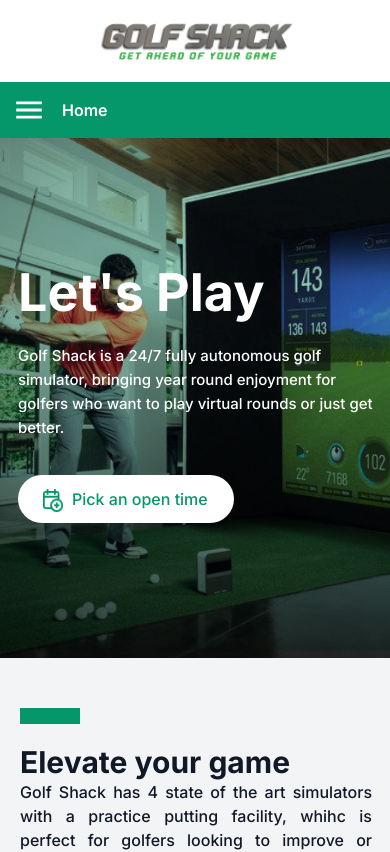
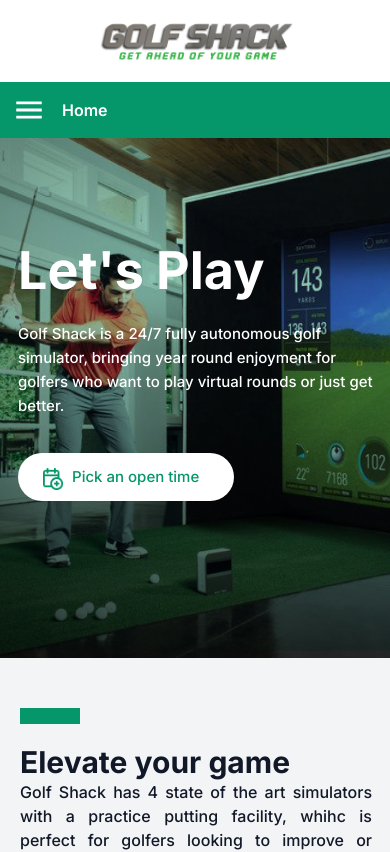
Before and after one commit to kamranalisheeno9/glof-shack, a React (Create React App) app: page / in a window 390 px wide. Shown: the top 852 px of the page. Built offline with nearby package versions, Linux system fonts and the light colour scheme.

Commit message:
Revision done

```diff
--- a/src/App.css
+++ b/src/App.css
@@ -1,11 +1,12 @@
 @import url('https://fonts.googleapis.com/css2?family=Inter:wght@100;200;300;400;500;600;700&display=swap');
 
 body {
-  background-color: #F3F4F6 !important;
+  background-color: white !important;
 }
 
 .App {
   height: 100%;
+
 }
 
 /* ------- Slider Styling -------- */
@@ -130,6 +131,11 @@ body {
 .offcanvas.offcanvas-start {
   width: auto !important;
 }
+.res-logo-box{
+  text-align: center;
+  width: 80%;
+}
+
 
 
 /* ------------ Common ---------- */
@@ -149,16 +155,21 @@ body {
 
 .Col2 {
   width: 100%;
+  background-color: #F3F4F6;
+
 }
 
 /* -------- Home Page -------- */
 
 .mainScreen {
   position: absolute;
-  height: 637px;
+  height: auto;
   left: 310px;
   right: 0px;
   top: 4px;
+  background-color: #F3F4F6;
+  padding-left: 10px;
+
 }
 
 
@@ -178,7 +189,7 @@ body {
   width: 587px;
   height: 208px;
   left: 60px;
-  top: calc(50% - 208px/2 - 0.5px);
+  top: calc(16% - 208px/2 - 0.5px);
 }
 
 .arrow-container {
@@ -246,7 +257,7 @@ body {
   font-family: 'Inter';
   font-style: normal;
   font-weight: 500;
-  font-size: 16px;
+  font-size: 15px;
   line-height: 24px;
   color: #059669;
 
@@ -276,6 +287,7 @@ body {
   height: 16px;
   background: #059669;
   mix-blend-mode: normal;
+
 }
 
 .extra-text {
@@ -402,7 +414,7 @@ body {
 
 .vid-img {
   width: 658px;
-  height: 363px;
+  height: auto;
 
   mix-blend-mode: normal;
 
@@ -521,6 +533,10 @@ body {
   position: relative;
 
 }
+.inner-div{
+  padding-left:10px ;
+
+}
 
 .tutorials-h {
 
@@ -548,15 +564,16 @@ body {
   line-height: 36px;
   color: #111827;
   margin-top: 20px;
+
 }
 
 .tutorial-box {
   position: absolute;
-  height: 637px;
   left: 310px;
   right: 0px;
   top: 4px;
-
+  padding: 0px 15px;
+  background-color: #F3F4F6;
 }
 
 /* ---------- Lets Play ------- */
@@ -626,6 +643,8 @@ body {
 
 .input-box {
   margin-top: 20px;
+  padding-left:10px ;
+
 }
 
 .f-l-box {
@@ -822,7 +841,7 @@ body {
   /* -------- Home Page -------- */
 
   .mainText {
-    top: calc(35% - 208px/2 - 0.5px);
+    top: calc(14% - 208px/2 - 0.5px);
 
   }
 }
@@ -831,18 +850,22 @@ body {
   .message textarea {
     width: 600px;
 }
+
 }
 @media only screen and (max-width:1100px) {
 
   /* -------- Home Page -------- */
+  .mainText {
+    top: calc(14% - 208px/2 - 0.5px);
 
+  }
   .mainScreen img {
     width: 100%;
     margin: 0 auto;
   }
 
   .mainText {
-    top: calc(25% - 208px/2 - 0.5px);
+    top: calc(12% - 208px/2 - 0.5px);
     gap: 15px;
     width: fit-content;
     margin: 0px;
@@ -873,6 +896,7 @@ body {
 }
 
 @media only screen and (max-width:992px) {
+
   .sliderBody {
     display: none;
   }
@@ -894,11 +918,13 @@ body {
     left: 0px;
     right: 0px;
     top: 0px;
+    padding: 0px;
 
   }
 
   .inner-page-title {
     line-height: 16px;
+    margin-left: 5px;
   }
 
   .Col2 {
@@ -914,6 +940,7 @@ body {
   .square-box {
     margin-top: 50px;
     margin-left: 20px;
+
   }
 
   .extra-text {
@@ -927,7 +954,7 @@ body {
   }
 
   .mainText {
-    top: calc(38% - 208px/2 - 0.5px);
+    top: calc(14% - 208px/2 - 0.5px);
     margin: 20px;
   }
 
@@ -950,10 +977,6 @@ body {
     cursor: pointer;
   }
 
-  .inner-page-title {
-    margin-left: 20px;
-
-  }
 
   .inner-div {
     margin-left: 20px;
@@ -963,7 +986,7 @@ body {
 
 @media only screen and (max-width:900px) {
   .mainText {
-    top: calc(30% - 208px/2 - 0.5px);
+    top: calc(12% - 208px/2 - 0.5px);
     margin: 20px;
   }
 
@@ -975,7 +998,7 @@ body {
 
 @media only screen and (max-width:768px) {
   .mainText {
-    top: calc(22% - 208px/2 - 0.5px);
+    top: calc(11% - 208px/2 - 0.5px);
     margin: 20px;
   }
 
@@ -1010,7 +1033,7 @@ body {
   }
 
   .mainText {
-    top: calc(35% - 208px/2 - 0.5px);
+    top: calc(12% - 208px/2 - 0.5px);
     margin: 20px;
   }
 
--- a/src/App.js
+++ b/src/App.js
@@ -14,9 +14,10 @@ import Slider from './components/Slider';
 
 function App() {
   return (
+    <>
     <div className="App">
+      <Slider />
 
-      <Slider />
         <Routes>
       <Route path="/" element={<Home />}></Route>
       <Route path="book" element={<Book />}></Route>
@@ -26,6 +27,7 @@ function App() {
       <Route path="events" element={<Events />}></Route>
     </Routes>
     </div>
+    </>
   );
 }
 
--- a/src/Pages/Home.js
+++ b/src/Pages/Home.js
@@ -106,7 +106,7 @@ const Home = () => {
                                 showDots={false}
                                 responsive={responsive}
                                 arrows={false}
-                                ssr={true} // means to render carousel on server-side.
+                                ssr={true}
                                 infinite={true}
                                 autoPlay={true}
                                 autoPlaySpeed={4000}
--- a/src/components/Slider.js
+++ b/src/components/Slider.js
@@ -7,7 +7,8 @@ import RatesIcon from '../assets/rates.png'
 import TutorialsIcon from '../assets/tutorials.png'
 import LessonsIcon from '../assets/lessons.png'
 import EventsIcon from '../assets/events.png'
-import ResLogo from '../assets/logo2.png'
+import ResLogo from '../assets/logo.png'
+import ResLogo2 from '../assets/logo2.png'
 import { Button, Offcanvas } from 'react-bootstrap';
 import MenuIcon from '@mui/icons-material/Menu';
 
@@ -56,7 +57,7 @@ const Slider = (props) => {
             <div className='res-container'>
 
                 <div className='res-logo'>
-                    <img src={ResLogo} />
+                    <img src={ResLogo2} />
                 </div>
                 <div className='res-bar'>
                     <div className='menu-btn' onClick={handleShow}>
@@ -69,11 +70,13 @@ const Slider = (props) => {
                     <Offcanvas show={show} onHide={handleClose}>
                         <Offcanvas.Header closeButton>
                             <Offcanvas.Title>
-                                <img width="200px"  src={ResLogo} />
                             </Offcanvas.Title>
                         </Offcanvas.Header>
                         <Offcanvas.Body>
+                                <div className='res-logo-box' >
+                                <img src={ResLogo} />
 
+                                </div>
                             <ul className='sliderList'>
                                 {SiderBarData.map((data, key) => {
                                     return (
--- a/src/components/Video.js
+++ b/src/components/Video.js
@@ -18,7 +18,7 @@ const Video=(props)=> {
                 </div>
         </a>
             </div> */}
-        <iframe width="560"  src={props.address}  frameBorder="0" allow="accelerometer; autoplay; clipboard-write; encrypted-media; gyroscope; picture-in-picture" allowFullScreen></iframe>
+        <iframe width="100%"   src={props.address}  frameBorder="0" allow="accelerometer; autoplay; clipboard-write; encrypted-media; gyroscope; picture-in-picture" allowFullScreen></iframe>
         </div>
     );
 }
```
